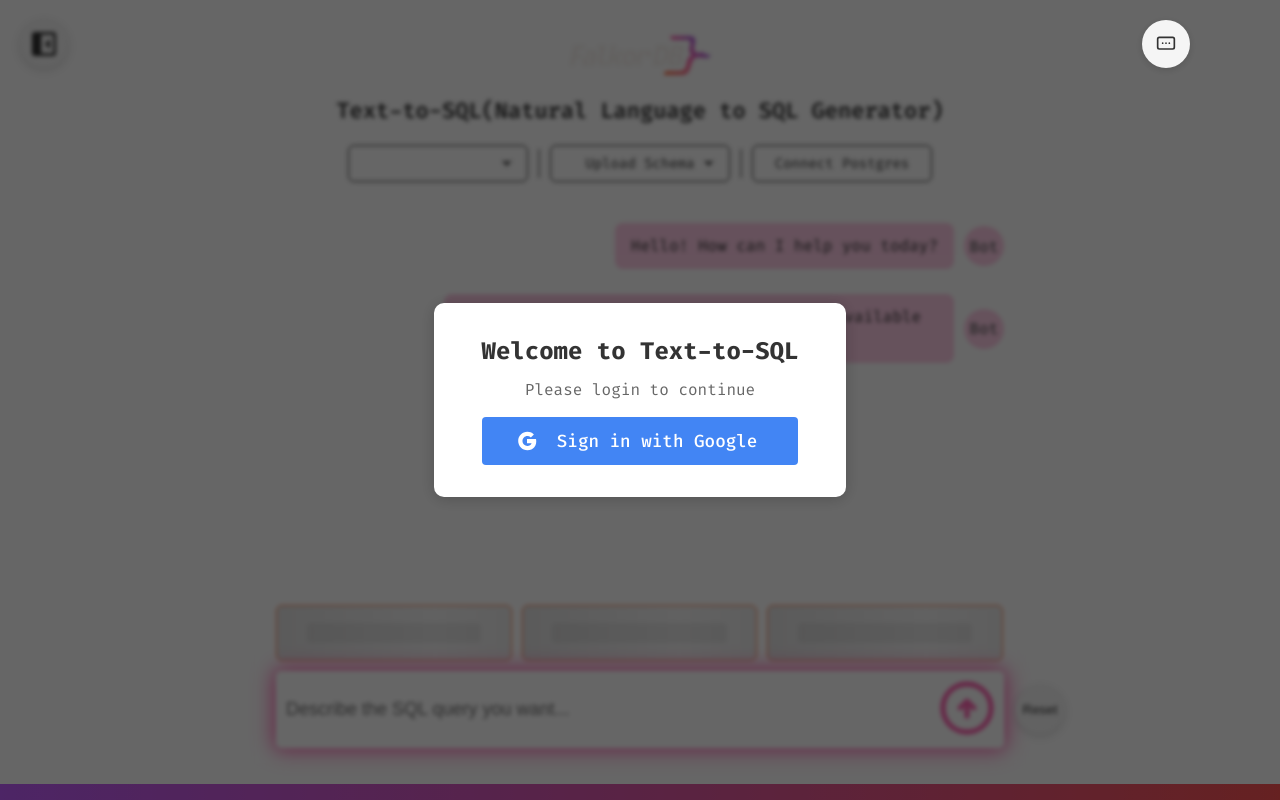
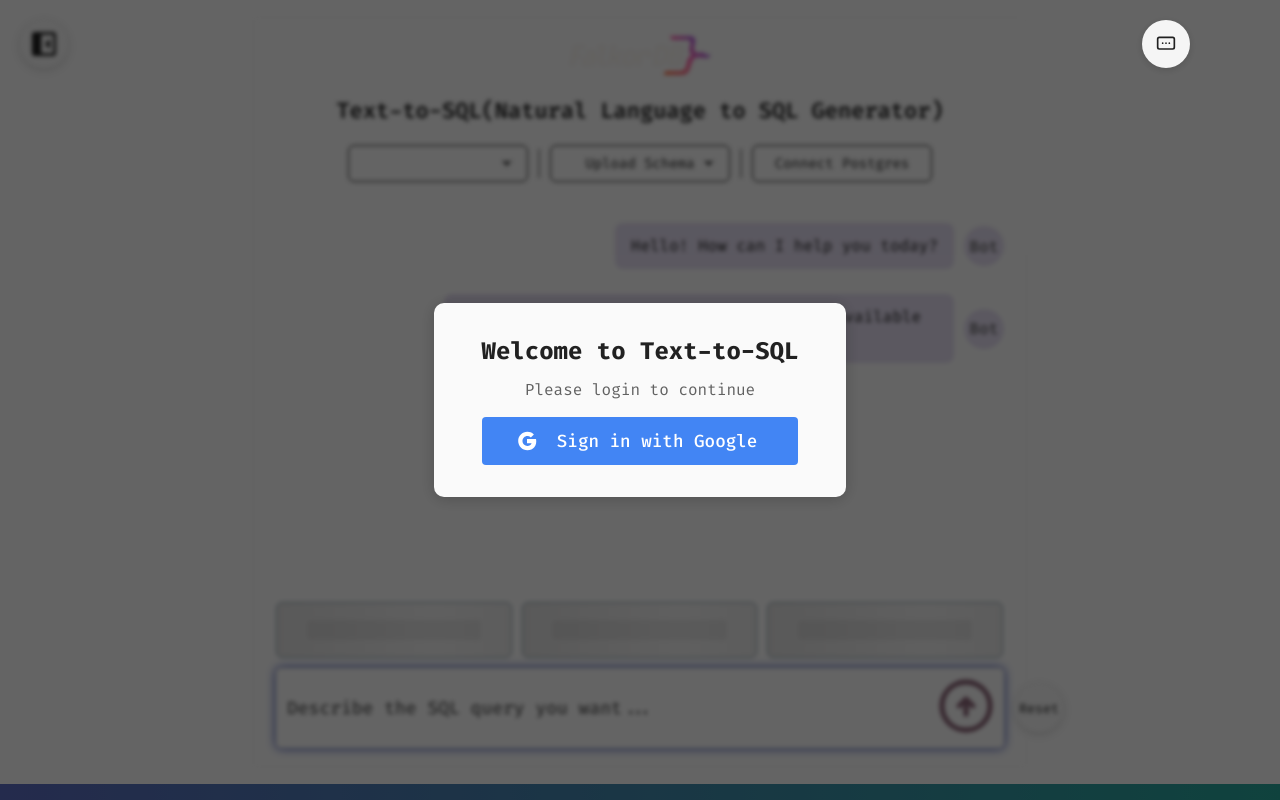
Before and after one commit to FalkorDB/QueryWeaver, a Flask app: page / in a window 1280 px wide. Run offline with Flask 3, Linux system fonts and the light colour scheme; lists and menus that the app fills with data are empty.

Commit message:
tune down the colors

```diff
--- a/api/static/css/chat.css
+++ b/api/static/css/chat.css
@@ -5,91 +5,91 @@
 }
 
 :root {
-  /* FalkorDB brand colors - based on browser.falkordb.com */
-  --falkor-primary: #7466FF;
-  /* FalkorDB primary teal */
-  --falkor-secondary: #191919;
-  /* Dark navy blue - main background */
-  --falkor-tertiary: #FF66B3;
-  /* Falkor Tertiary Color */
-  --falkor-quaternary: #393939;
-  /* Falkor Quaternary Color */
-  --dark-bg: black;
-  /* Slightly lighter navy for surfaces */
-  --falkor-accent: #19B6C9;
-  /* Secondary teal for hover states */
-  --falkor-border-primary: #7466FF;
+  /* Professional color palette - muted and business-appropriate */
+  --falkor-primary: #5B6BC0;
+  /* Muted indigo - professional primary */
+  --falkor-secondary: #1A1A1A;
+  /* Dark charcoal - main background */
+  --falkor-tertiary: #B39DDB;
+  /* Muted lavender - subtle tertiary */
+  --falkor-quaternary: #424242;
+  /* Medium gray - quaternary */
+  --dark-bg: #0F0F0F;
+  /* Deep dark for surfaces */
+  --falkor-accent: #26A69A;
+  /* Professional teal - subdued accent */
+  --falkor-border-primary: #5B6BC0;
   /* Primary border color*/
-  --falkor-border-secondary: #FF804D;
-  /* Secondary border color*/
-  --falkor-border-tertiary: #FFFFFF;
-  /* Tertiary border color*/
-  --text-primary: #FFFFFF;
-  /* Primary text color */
-  --text-secondary: #CDD3DF;
-  /* Secondary text color */
-  --text-tertiary: #525252;
-  /* Tertiary text color */
-  --falkor-highlight: #20C9D8;
-  /* Highlight color */
-  --accent-green: #4CAF50;
-  /* Success/final result color */
+  --falkor-border-secondary: #90A4AE;
+  /* Muted blue-gray - professional secondary border */
+  --falkor-border-tertiary: #E0E0E0;
+  /* Light gray border */
+  --text-primary: #F5F5F5;
+  /* Soft white text */
+  --text-secondary: #B0BEC5;
+  /* Muted blue-gray text */
+  --text-tertiary: #616161;
+  /* Medium gray text */
+  --falkor-highlight: #4DB6AC;
+  /* Subtle teal highlight */
+  --accent-green: #66BB6A;
+  /* Professional green */
   --icon-filter: invert(1);
   /* Dark theme - invert icons for white appearance */
-  --bg-tertiary: #2a2a2a;
-  /* Tertiary background */
-  --border-color: #555;
-  /* Border color */
+  --bg-tertiary: #2E2E2E;
+  /* Professional dark gray */
+  --border-color: #616161;
+  /* Subtle border color */
 }
 
 /* Light theme variables */
 [data-theme="light"] {
-  --falkor-primary: #7466FF;
-  --falkor-secondary: #FFFFFF;
-  --falkor-tertiary: #FF66B3;
+  --falkor-primary: #5B6BC0;
+  --falkor-secondary: #FAFAFA;
+  --falkor-tertiary: #B39DDB;
   --falkor-quaternary: #F5F5F5;
   --dark-bg: #FFFFFF;
-  --falkor-accent: #19B6C9;
-  --falkor-border-primary: #7466FF;
-  --falkor-border-secondary: #FF804D;
-  --falkor-border-tertiary: #333333;
-  --text-primary: #333333;
-  --text-secondary: #666666;
-  --text-tertiary: #999999;
-  --falkor-highlight: #20C9D8;
-  --accent-green: #2E7D32;
-  /* Darker green for light theme */
+  --falkor-accent: #26A69A;
+  --falkor-border-primary: #5B6BC0;
+  --falkor-border-secondary: #90A4AE;
+  --falkor-border-tertiary: #424242;
+  --text-primary: #212121;
+  --text-secondary: #616161;
+  --text-tertiary: #9E9E9E;
+  --falkor-highlight: #4DB6AC;
+  --accent-green: #388E3C;
+  /* Professional dark green for light theme */
   --icon-filter: invert(0);
   /* Light theme - no inversion for dark icons */
-  --bg-tertiary: #F0F0F0;
-  /* Light tertiary background */
-  --border-color: #DDD;
+  --bg-tertiary: #F8F8F8;
+  /* Very light gray background */
+  --border-color: #E0E0E0;
   /* Light border color */
 }
 
 /* System theme detection */
 @media (prefers-color-scheme: light) {
   [data-theme="system"] {
-    --falkor-primary: #7466FF;
-    --falkor-secondary: #FFFFFF;
-    --falkor-tertiary: #FF66B3;
+    --falkor-primary: #5B6BC0;
+    --falkor-secondary: #FAFAFA;
+    --falkor-tertiary: #B39DDB;
     --falkor-quaternary: #F5F5F5;
     --dark-bg: #FFFFFF;
-    --falkor-accent: #19B6C9;
-    --falkor-border-primary: #7466FF;
-    --falkor-border-secondary: #FF804D;
-    --falkor-border-tertiary: #333333;
-    --text-primary: #333333;
-    --text-secondary: #666666;
-    --text-tertiary: #999999;
-    --falkor-highlight: #20C9D8;
-    --accent-green: #2E7D32;
-    /* Darker green for light theme */
+    --falkor-accent: #26A69A;
+    --falkor-border-primary: #5B6BC0;
+    --falkor-border-secondary: #90A4AE;
+    --falkor-border-tertiary: #424242;
+    --text-primary: #212121;
+    --text-secondary: #616161;
+    --text-tertiary: #9E9E9E;
+    --falkor-highlight: #4DB6AC;
+    --accent-green: #388E3C;
+    /* Professional dark green for light theme */
     --icon-filter: invert(0);
     /* Light theme - no inversion for dark icons */
-    --bg-tertiary: #F0F0F0;
-    /* Light tertiary background */
-    --border-color: #DDD;
+    --bg-tertiary: #F8F8F8;
+    /* Very light gray background */
+    --border-color: #E0E0E0;
     /* Light border color */
   }
 }
@@ -110,6 +110,11 @@
   overflow: hidden;
 }
 
+/* Ensure all form elements inherit the consistent font */
+button, input, select, textarea {
+  font-family: inherit;
+}
+
 #container {
   height: 98%;
   width: 100%;
@@ -121,7 +126,7 @@
 #gradient {
   width: 100%;
   height: 2%;
-  background: linear-gradient(to right, #C15CFF, #FF5454);
+  background: linear-gradient(to right, var(--falkor-primary), var(--falkor-accent));
 }
 
 .logo {
@@ -312,7 +317,8 @@
   flex-grow: 1;
   padding: 10px;
   border-radius: 6px;
-  box-shadow: 0 0 20px 3px var(--falkor-tertiary);
+  box-shadow: 0 0 8px 1px var(--falkor-primary);
+  border: 1px solid var(--border-color);
 }
 
 .input-container.loading {
@@ -345,6 +351,10 @@
   cursor: pointer;
   transition: opacity 0.2s;
   border: none;
+}
+
+.input-button img {
+  filter: var(--icon-filter) brightness(0.8) saturate(0.3);
 }
 
 .input-button:hover {
```
Also changed, not shown: other parts of api/static/css/chat.css (+21 -20 lines).
